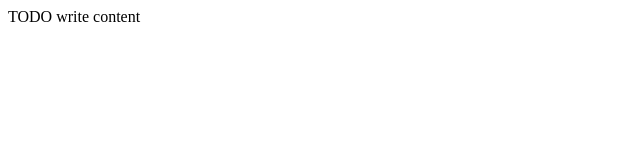
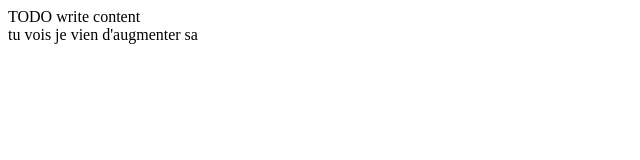
Before and after one commit to alinolandry/Test_application, a plain HTML site: page index.html in a window 1280 px wide. Shown: the whole page, without its empty margins (0-640 px from the left). Drawn offline with Linux system fonts and the light colour scheme.

Commit message:
modified by adonis97 for alinolandry

```diff
--- a/index.html
+++ b/index.html
@@ -12,5 +12,6 @@ and open the template in the editor.
     </head>
     <body>
         <div>TODO write content</div>
+        tu vois je vien d'augmenter sa
     </body>
 </html>
```
